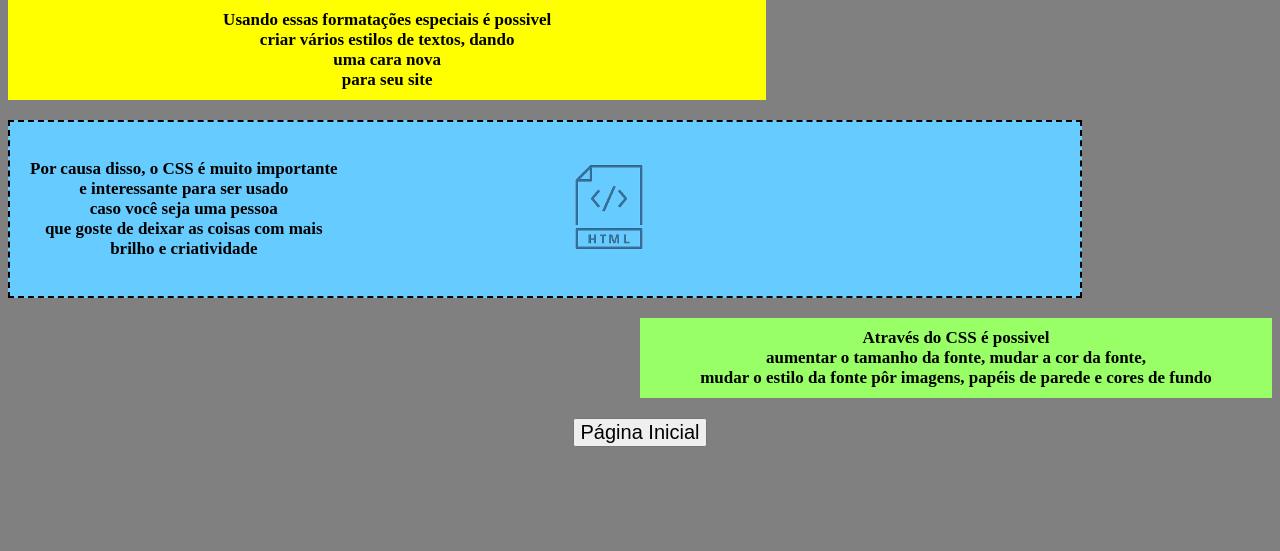
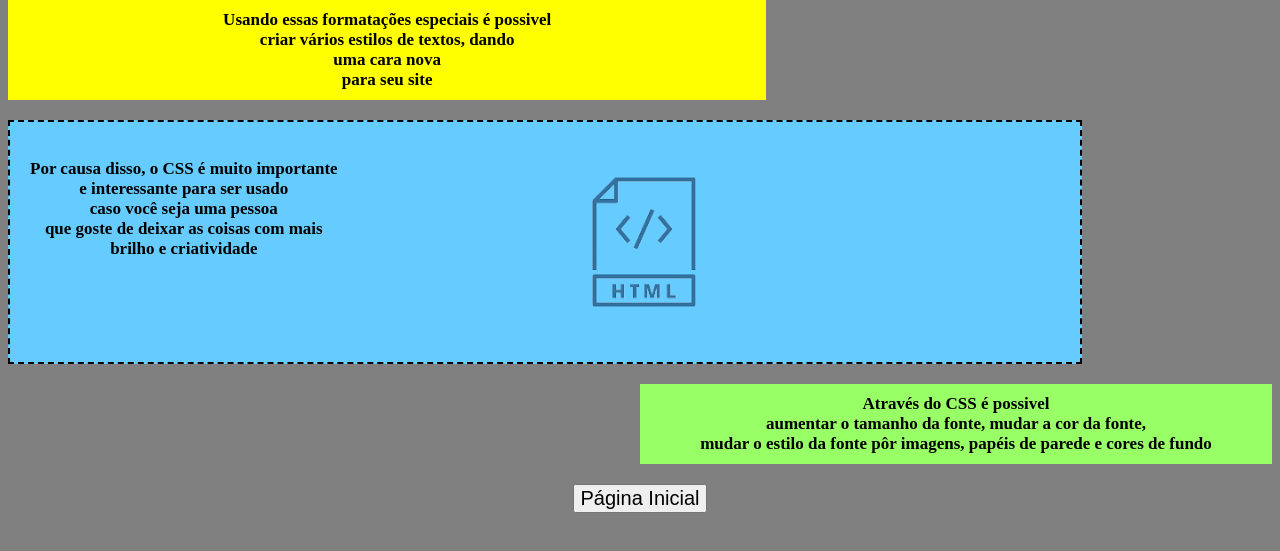
Before and after one commit to Marcs13013/Atividade_CSS_0410, a plain HTML site: page Quest7CSS.html in a window 1280 px wide. Shown: the part 103-654 px from the top of the page. Drawn offline with Linux system fonts and the light colour scheme.

Commit message:
Update Quest7CSS.html

```diff
--- a/Quest7CSS.html
+++ b/Quest7CSS.html
@@ -73,7 +73,7 @@
                 <br>caso você seja uma
                 pessoa <br> que goste de deixar as coisas com mais
                 <br>brilho e criatividade </p>
-            <img src="html.png" alt="HTML" width="130" height="130" class="css1">
+            <img src="html.png" alt="HTML" width="200" height="200" class="css1">
         </div>
 
 
```
